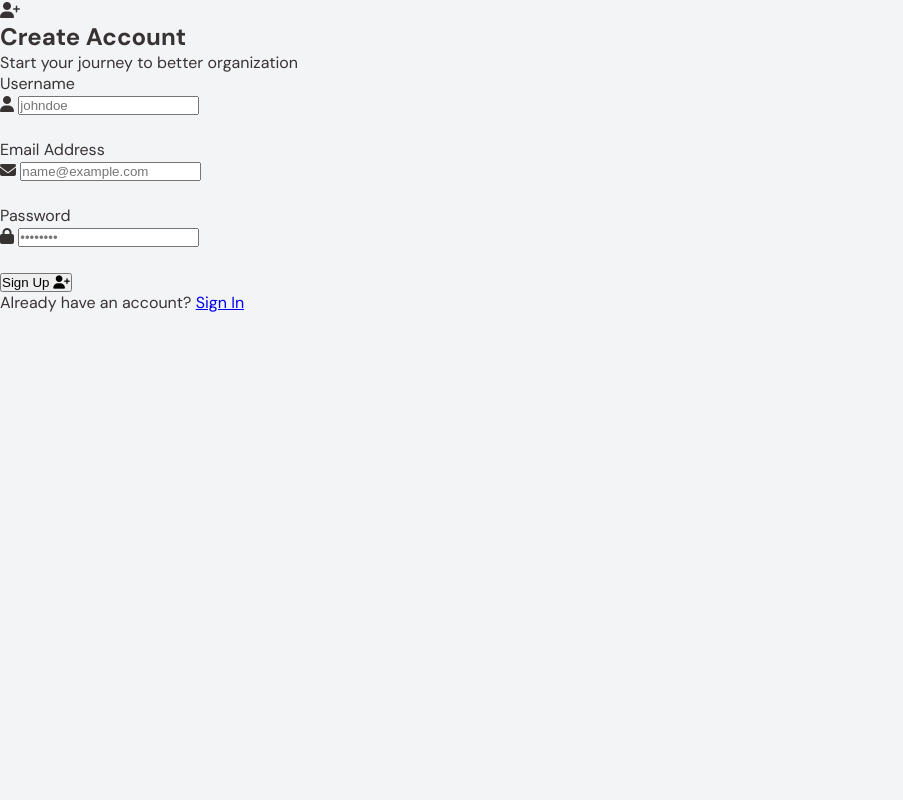
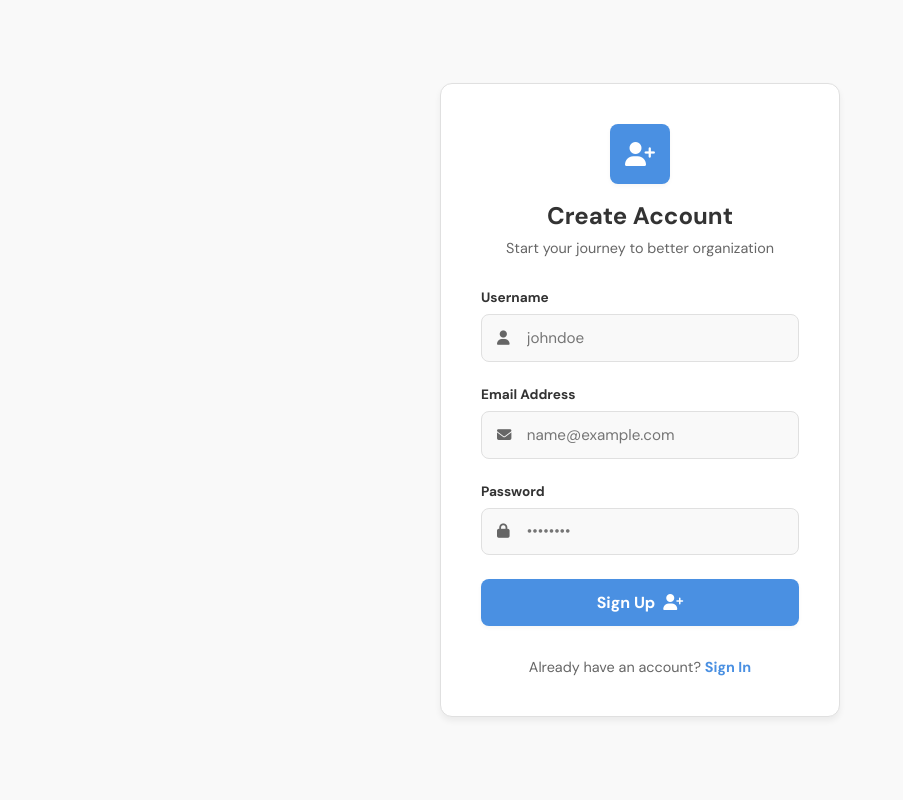
Before and after one commit to RakshitKashyap1/Note-Taking-Application, a Flask app: page /register in a window 1280 px wide. Shown: the whole page, without its empty margins (0-903 px from the left). Run offline with Flask 3, Linux system fonts and the light colour scheme.

Commit message:
Refactor theme and add auth page styles
Updated CSS variables for a more consistent theme, refactored color and radius usage, and added dedicated styles for authentication pages. Also updated flash message styling in base.html to use new CSS variables and improved appearance.

```diff
--- a/app/static/css/style.css
+++ b/app/static/css/style.css
@@ -1,23 +1,31 @@
 @import url('https://fonts.googleapis.com/css2?family=DM+Sans:wght@400;500;700&display=swap');
 
 :root {
-    /* Color Palette from Image */
-    --primary-blue: #3b82f6;
-    /* Adjusted for a modern bright blue */
-    --sidebar-bg: #4480E2;
-    /* Matches swatch 1 */
-    --sidebar-active: #3264b5;
-    --accent-orange: #F36423;
-    /* Matches swatch 3 roughly */
-    --teal: #10b981;
-    /* Matches swatch 2 roughly */
-    --dark-text: #383333;
-    /* Matches swatch 4 */
-    --light-bg: #f3f4f6;
+    /* Main Theme Colors */
+    --primary: #4A90E2;
+    --secondary: #50E3C2;
+    --accent: #F5A623;
+    --background: #F9F9F9;
+    --text: #333333;
+    --text-muted: #666666;
     --white: #ffffff;
-    --gray-text: #6b7280;
-    --border-radius-lg: 16px;
-    --border-radius-sm: 8px;
+
+    /* UI Elements */
+    --border-color: #E0E0E0;
+    --radius-lg: 12px;
+    --radius-md: 8px;
+    --radius-sm: 4px;
+
+    /* Shadows */
+    --shadow-subtle: 0 2px 4px rgba(0, 0, 0, 0.04);
+    --shadow-flat: 0 4px 6px rgba(0, 0, 0, 0.06);
+    --shadow-hover: 0 6px 12px rgba(0, 0, 0, 0.1);
+}
+
+.glass-panel {
+    background: var(--white);
+    /* keeping it flat as requested, but adding the class for compatibility */
+    border: 1px solid var(--border-color);
 }
 
 * {
@@ -28,10 +36,10 @@
 
 body {
     font-family: 'DM Sans', sans-serif;
-    background-color: var(--light-bg);
-    color: var(--dark-text);
-    height: 100vh;
-    overflow: hidden;
+    background-color: var(--background);
+    color: var(--text);
+    min-height: 100vh;
+    overflow-x: hidden;
 }
 
 /* Layout */
@@ -391,3 +399,164 @@ body {
         display: block;
     }
 }
+
+/* Auth Pages Styling */
+.auth-wrapper {
+    min-height: 100vh;
+    display: flex;
+    align-items: center;
+    justify-content: center;
+    padding: 2rem;
+    background-color: var(--background);
+}
+
+.auth-card {
+    background: var(--white);
+    width: 100%;
+    max-width: 400px;
+    padding: 2.5rem;
+    border-radius: var(--radius-lg);
+    box-shadow: var(--shadow-flat);
+    border: 1px solid var(--border-color);
+}
+
+.auth-header {
+    text-align: center;
+    margin-bottom: 2rem;
+}
+
+.logo-icon {
+    width: 60px;
+    height: 60px;
+    background-color: var(--primary);
+    color: var(--white);
+    border-radius: var(--radius-md);
+    display: flex;
+    align-items: center;
+    justify-content: center;
+    font-size: 1.5rem;
+    margin: 0 auto 1rem;
+    box-shadow: var(--shadow-subtle);
+}
+
+.auth-header h2 {
+    font-size: 1.5rem;
+    font-weight: 700;
+    color: var(--text);
+    margin-bottom: 0.5rem;
+}
+
+.auth-header p {
+    color: var(--text-muted);
+    font-size: 0.9rem;
+}
+
+.auth-form .form-group {
+    margin-bottom: 1.5rem;
+}
+
+.auth-form label {
+    display: block;
+    font-size: 0.85rem;
+    font-weight: 600;
+    color: var(--text);
+    margin-bottom: 0.5rem;
+}
+
+.input-wrapper {
+    position: relative;
+    display: flex;
+    align-items: center;
+}
+
+.input-wrapper i {
+    position: absolute;
+    left: 1rem;
+    color: var(--text-muted);
+    font-size: 0.9rem;
+}
+
+.input-wrapper input {
+    width: 100%;
+    padding: 0.8rem 1rem 0.8rem 2.8rem;
+    border: 1px solid var(--border-color);
+    border-radius: var(--radius-md);
+    background-color: var(--background);
+    font-family: inherit;
+    font-size: 0.95rem;
+    color: var(--text);
+    transition: all 0.2s ease;
+}
+
+.input-wrapper input:focus {
+    outline: none;
+    border-color: var(--primary);
+    background-color: var(--white);
+    box-shadow: 0 0 0 3px rgba(74, 144, 226, 0.1);
+}
+
+.btn-block {
+    width: 100%;
+    display: flex;
+    align-items: center;
+    justify-content: center;
+    gap: 0.5rem;
+}
+
+.btn-primary {
+    background-color: var(--primary);
+    color: var(--white);
+    border: none;
+    padding: 0.8rem 1.5rem;
+    border-radius: var(--radius-md);
+    font-weight: 600;
+    font-size: 1rem;
+    cursor: pointer;
+    transition: all 0.2s ease;
+    box-shadow: var(--shadow-subtle);
+}
+
+.btn-primary:hover {
+    background-color: #357ABD;
+    /* Slightly darker primary */
+    transform: translateY(-1px);
+    box-shadow: var(--shadow-flat);
+}
+
+.btn-primary:active {
+    transform: translateY(0);
+}
+
+.auth-footer {
+    margin-top: 2rem;
+    text-align: center;
+    font-size: 0.9rem;
+    color: var(--text-muted);
+}
+
+.link-highlight {
+    color: var(--primary);
+    text-decoration: none;
+    font-weight: 600;
+    transition: color 0.2s ease;
+}
+
+.link-highlight:hover {
+    color: var(--secondary);
+    text-decoration: underline;
+}
+
+/* Base Buttons */
+.btn {
+    font-family: inherit;
+    display: inline-flex;
+    align-items: center;
+    justify-content: center;
+    transition: all 0.2s;
+}
+
+@media (max-width: 480px) {
+    .auth-card {
+        padding: 1.5rem;
+    }
+}
--- a/app/templates/base.html
+++ b/app/templates/base.html
@@ -23,7 +23,7 @@
         {% if messages %}
         {% for category, message in messages %}
         <div
-            style="background:white; padding:1rem; margin-bottom:0.5rem; border-radius:8px; box-shadow:0 4px 6px rgba(0,0,0,0.1); border-left:4px solid {{ '#10b981' if category == 'success' else '#ef4444' }}">
+            style="background:var(--white); padding:1rem; margin-bottom:0.8rem; border-radius:var(--radius-md); box-shadow:var(--shadow-flat); border-left:4px solid {{ 'var(--secondary)' if category == 'success' else '#ef4444' }}; color: var(--text); font-family: inherit; font-size: 0.9rem;">
             {{ message }}
         </div>
         {% endfor %}
```
Also changed, not shown: other parts of app/static/css/style.css (+20 -20 lines).
